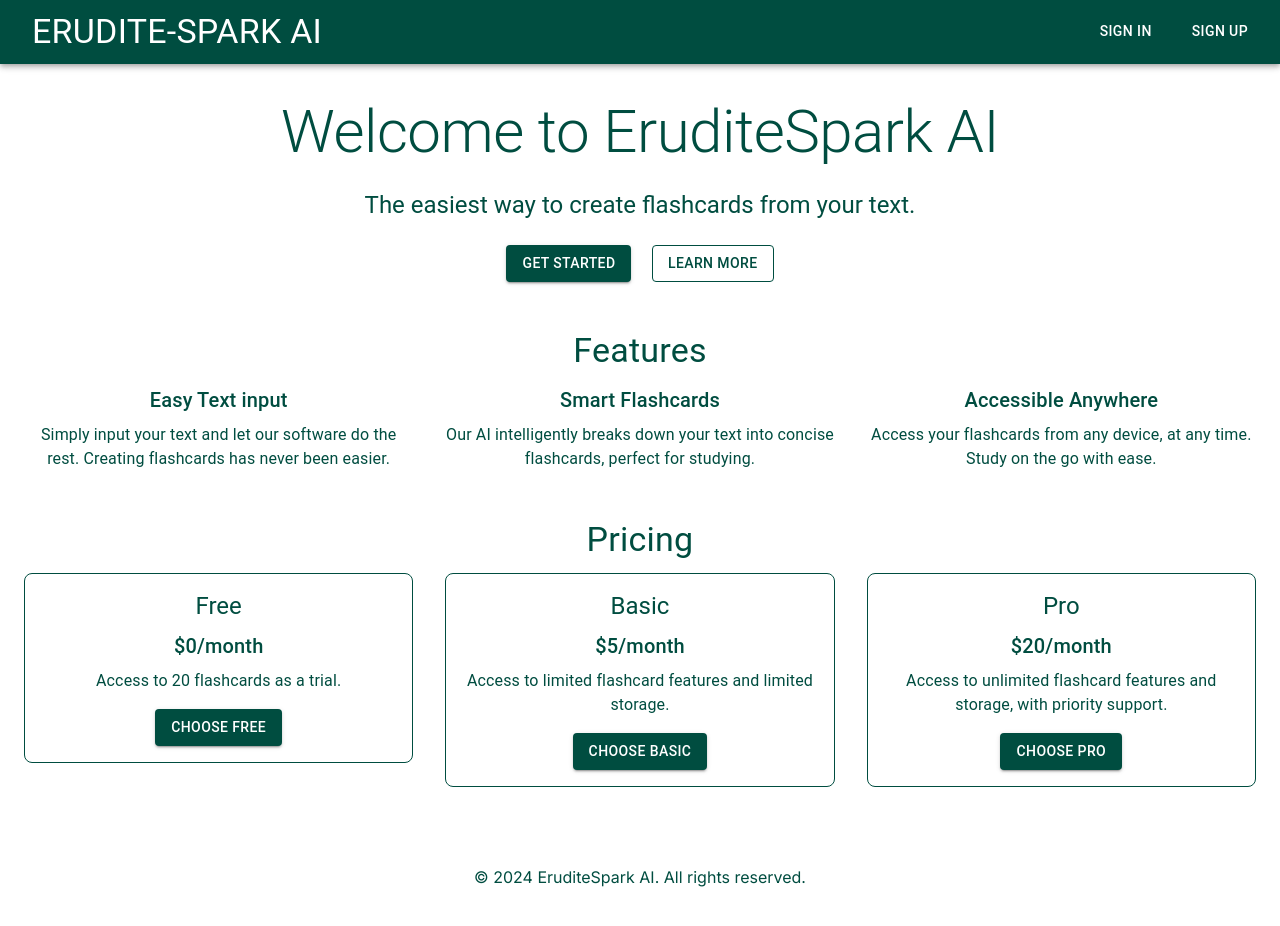
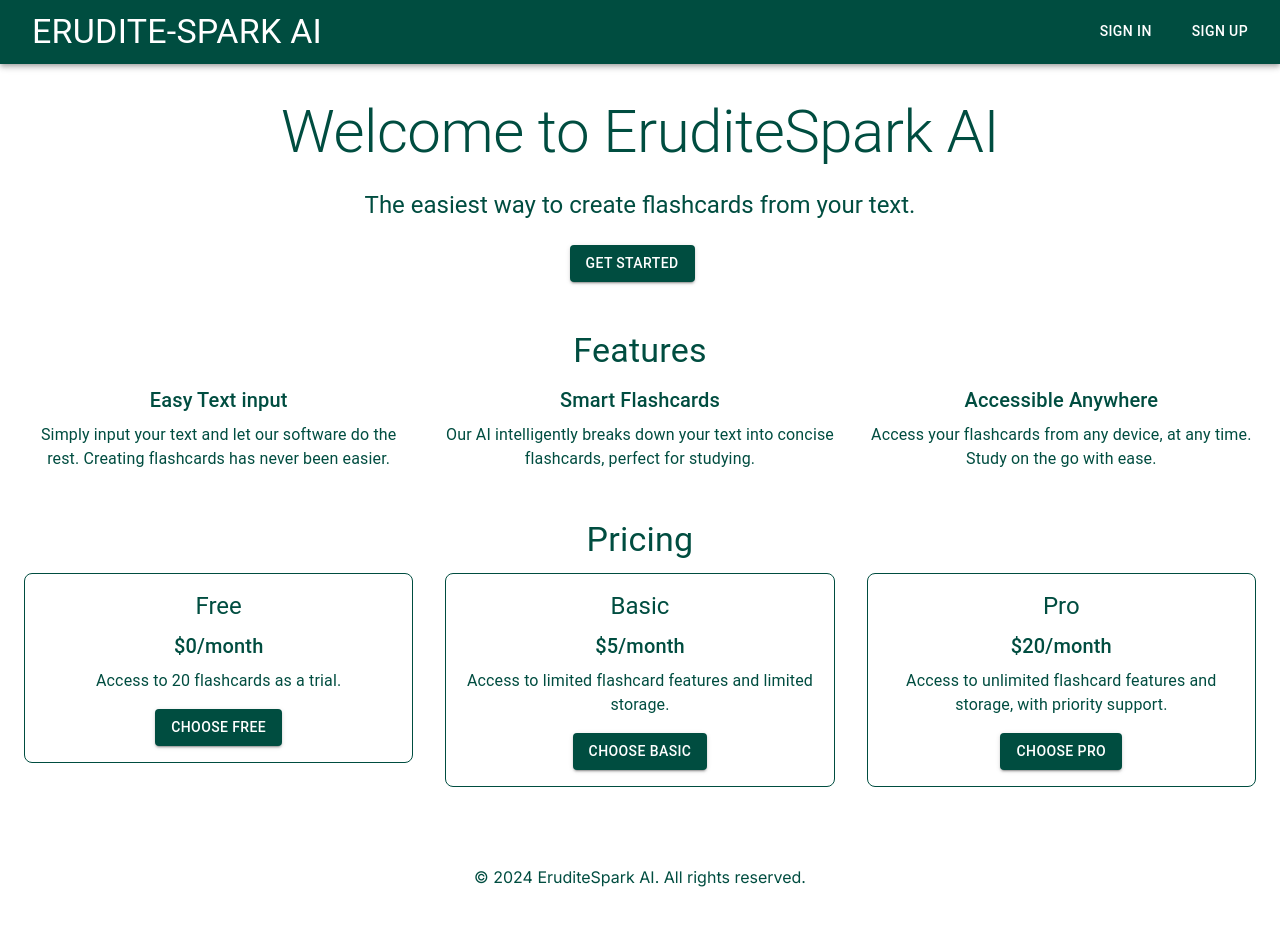
Before and after one commit to alartuka/EruditeAI, a Next.js app: page / in a window 1280 px wide. Shown: the top 926 px of the page. Built offline with nearby package versions, Linux system fonts and the light colour scheme; no server answers.

Commit message:
learn more button removed

```diff
--- a/app/page.js
+++ b/app/page.js
@@ -68,9 +68,9 @@ export default function Home() {
           </Button> {/* Deep green buttons with darker hover */}
         </SignedOut>
 
-        <Button variant="outlined" color="primary" sx={{mt: 2, color: '#004d40', borderColor: '#004d40', '&:hover': { backgroundColor: '#004d40', color: '#ffffff' } }}>
+        {/* <Button variant="outlined" color="primary" sx={{mt: 2, color: '#004d40', borderColor: '#004d40', '&:hover': { backgroundColor: '#004d40', color: '#ffffff' } }}>
            Learn More
-        </Button> {/* Deep green outlined button with hover effect */}
+        </Button> Deep green outlined button with hover effect */}
        </Box>
 
       {/* ===== FEATURES SECTION ===== */}
```
